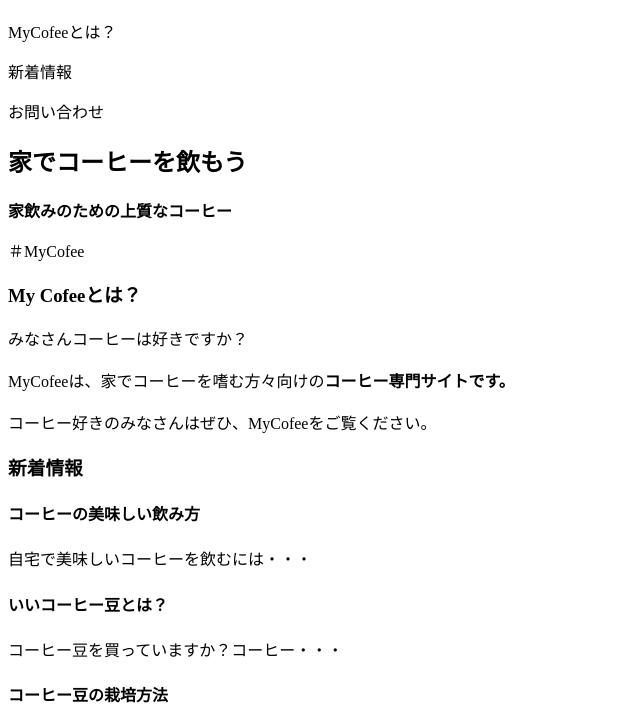
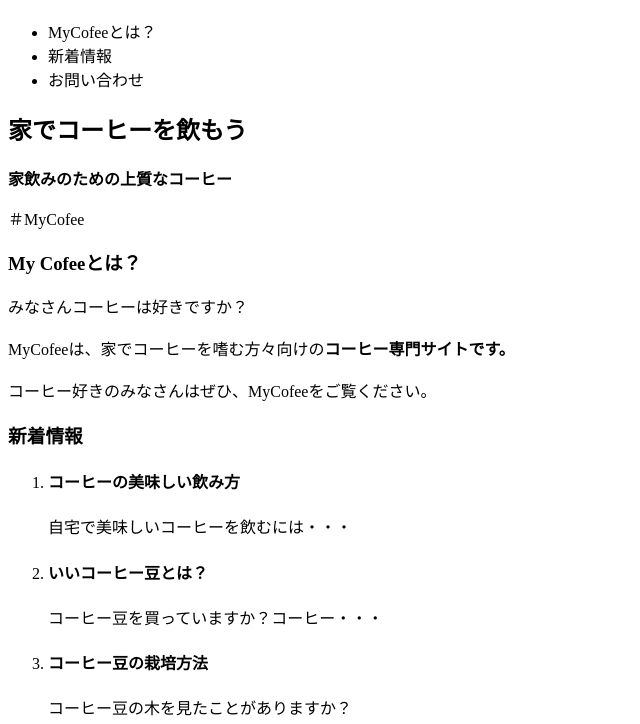
Before and after one commit to nakanaide1024/html-practice, a plain HTML site: page index.html in a window 1280 px wide. Shown: the part 61-785 px from the top of the page, without its empty margins (0-640 px from the left). Drawn offline with Linux system fonts and the light colour scheme.

Commit message:
リスト要素について

```diff
--- a/index.html
+++ b/index.html
@@ -8,21 +8,31 @@
 </head>
 <body>
   <h1>My Cofee</h1>
-  <P>MyCofeeとは？</P>
-  <P>新着情報</P>
-  <P>お問い合わせ</P>
+  <ul>
+    <li>MyCofeeとは？</li>
+    <li>新着情報</li>
+    <li>お問い合わせ</li>
+  </ul>
   <h2>家でコーヒーを飲もう</h2>
   <p><strong>家飲みのための上質なコーヒー</strong></p>
   <p>＃MyCofee</p>
   <h3>My Cofeeとは？</h3>
   <p>みなさんコーヒーは好きですか？<br><br>MyCofeeは、家でコーヒーを嗜む方々向けの<strong>コーヒー専門サイトです。</strong><br><br>コーヒー好きのみなさんはぜひ、MyCofeeをご覧ください。</p>
   <h3>新着情報</h3>
+  <ol>
+    <li>
       <h4>コーヒーの美味しい飲み方</h4>
       <p>自宅で美味しいコーヒーを飲むには・・・</p>
+    </li>
+    <li>
       <h4>いいコーヒー豆とは？</h4>
       <p>コーヒー豆を買っていますか？コーヒー・・・</p>
+    </li>
+    <li>
       <h4>コーヒー豆の栽培方法</h4>
       <p>コーヒー豆の木を見たことがありますか？</p>
+    </li>
+  </ol>
   <p>>>新着情報をもっと見る</p>
   <h3>問い合わせ</h3>
   <p>サイトに関するお問い合わせはこちら</p>
```
Lines whose indentation alone changed are shown as unchanged.
